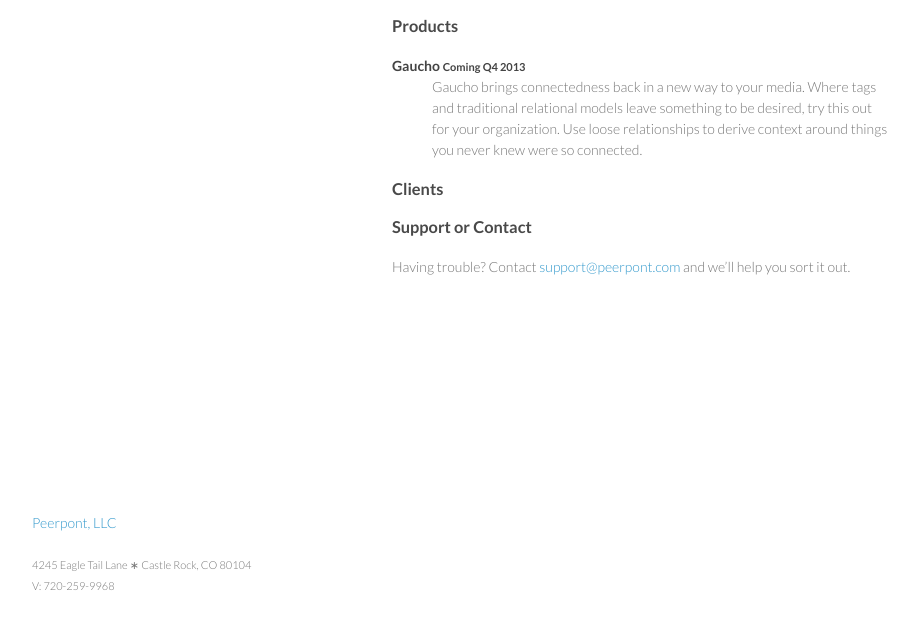
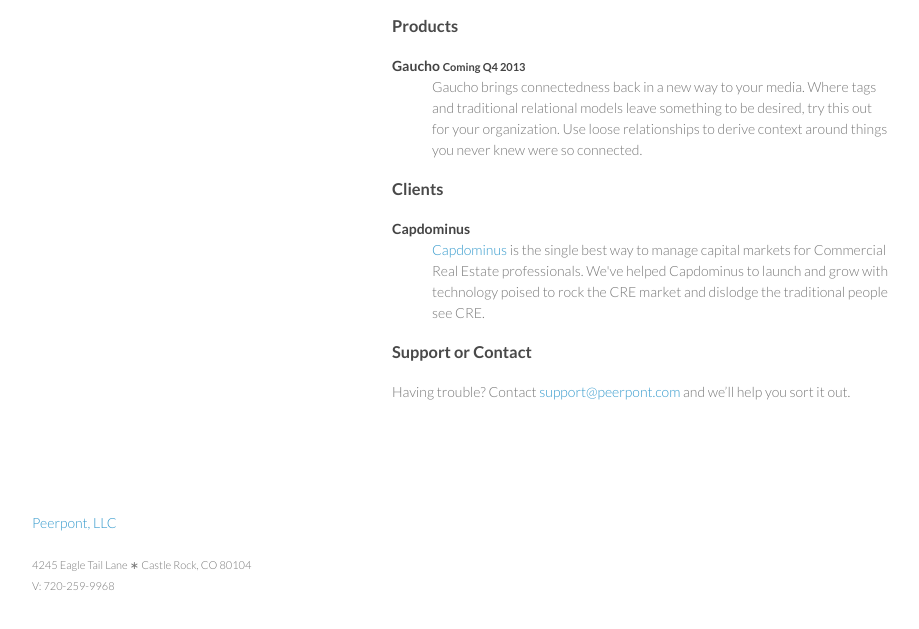
Before and after one commit to PeerpontLabs/peerpont.github.io, a plain HTML site: page index.html in a window 1280 px wide. Shown: the part 135-764 px from the top of the page, without its empty margins (178-1097 px from the left). Drawn offline with Linux system fonts and the light colour scheme.

Commit message:
Adding more content.

```diff
--- a/index.html
+++ b/index.html
@@ -46,7 +46,12 @@
 
 <h3>
 <a name="clients" class="anchor" href="#authors-and-contributors"><span class="octicon octicon-link"></span></a>Clients</h3>
-
+  <dl>
+    <dt>Capdominus&nbsp;</dt>
+    <dd>
+      <a href="http://capdominus.com">Capdominus</a> is the single best way to manage capital markets for Commercial Real Estate professionals.  We've helped Capdominus to launch and grow with technology poised to rock the CRE market and dislodge the traditional people see CRE.
+    </dd>
+  </dl>
 <p></p>
 
 <h3>
```
